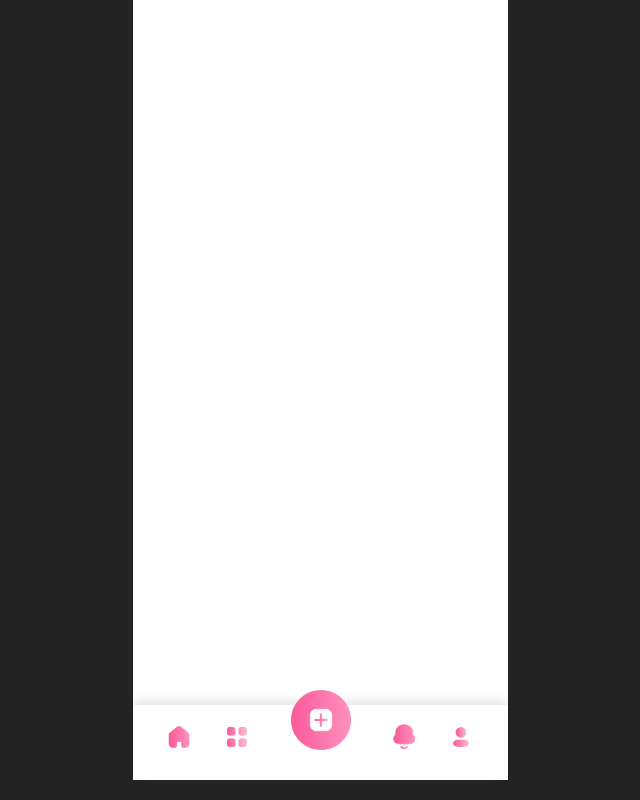
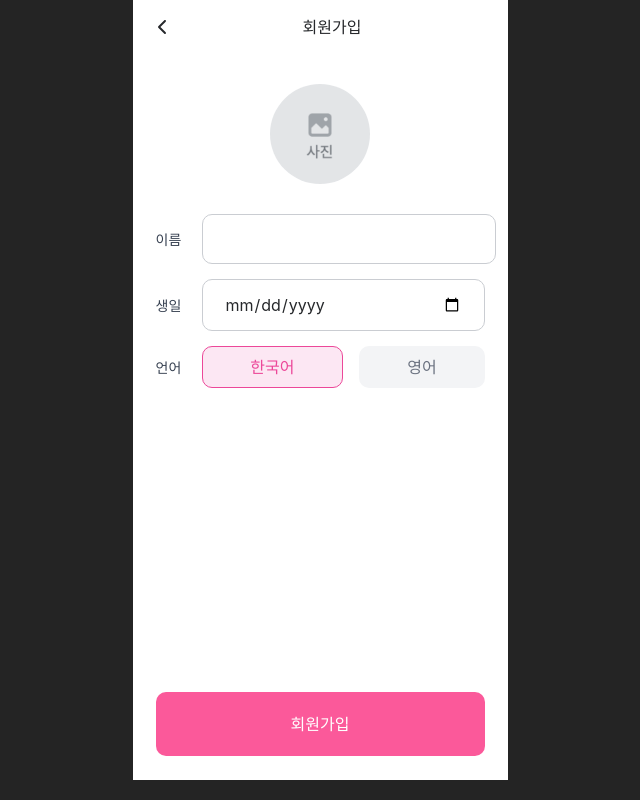
Before and after one commit to Jo-SeongJeong/aingle, a React (Vite) app in the folder aingle-front/: page /signup in a window 1280 px wide. Shown: the whole page, without its empty margins (320-960 px from the left). Built offline with nearby package versions, Linux system fonts and the light colour scheme.

Commit message:
[FEAT] 챗봇 목록

```diff
--- a/aingle-front/src/App.tsx
+++ b/aingle-front/src/App.tsx
@@ -21,7 +21,9 @@ const App = () => {
       </Routes>
       {location.pathname !== "/write" &&
         location.pathname !== "/" &&
-        location.pathname !== "/mypage/edit" && <Footer />}
+        location.pathname !== "/mypage/edit" &&
+        location.pathname !== "/login" &&
+        location.pathname !== "/signup" && <Footer />}
     </div>
   );
 };
--- /dev/null
+++ b/aingle-front/src/pages/onboarding/Signup.tsx
@@ -0,0 +1,140 @@
+import React, { useRef, useState } from "react";
+import TextHeader from "../../components/header/TextHeader";
+import grayImg from "../../assets/images/grayImg.png";
+
+const Signup = () => {
+  const [birthday, setBirthday] = useState("");
+  const [userName, setUserName] = useState("");
+  const [language, setLanguage] = useState("한국어");
+  const [profileImg, setProfileImg] = useState("");
+
+  const [previewUrl, setPreviewUrl] = useState<string | null>(null);
+  const [selectedImage, setSelectedImage] = useState<File | null>(null);
+  const fileInputRef = useRef<HTMLInputElement | null>(null);
+
+  const handleBirthdayChange = (e: React.ChangeEvent<HTMLInputElement>) => {
+    setBirthday(e.target.value);
+  };
+
+  const handleLanguageChange = (lang: string) => {
+    setLanguage(lang);
+  };
+
+  const handleImageClick = () => {
+    fileInputRef.current?.click();
+  };
+
+  const handleImageChange = (e: React.ChangeEvent<HTMLInputElement>) => {
+    const file = e.target.files?.[0];
+    if (file) {
+      setSelectedImage(file);
+      const reader = new FileReader();
+      reader.onloadend = () => {
+        if (typeof reader.result === "string") {
+          setPreviewUrl(reader.result);
+        }
+      };
+      reader.readAsDataURL(file);
+    }
+  };
+
+  const handleSubmit = (e: React.FormEvent) => {
+    e.preventDefault(); // 폼 제출 막기
+    if (!selectedImage) {
+      alert("프로필 이미지를 선택해주세요."); // 파일이 없으면 경고 표시
+      return;
+    }
+    // 서버로 데이터 전송 등의 로직 추가
+  };
+
+  return (
+    <div className="h-full w-[375px] relative bg-white overflow-auto">
+      <TextHeader navTo={"/mypage"} headerText={"회원가입"} />
+      <div className="flex flex-col h-full pt-[54px] pb-6 px-[23px] items-center">
+        <form
+          className="mt-[30px] w-full flex flex-col h-full flex-grow"
+          onSubmit={handleSubmit}
+        >
+          {/* 이미지 */}
+          <div className="flex justify-center">
+            <div
+              className="w-[100px] h-[100px] rounded-full bg-gray-200 flex items-center mb-[30px]"
+              onClick={handleImageClick}
+              style={{
+                backgroundImage: `url(${previewUrl || grayImg})`,
+                backgroundSize: "cover",
+                backgroundPosition: "center",
+              }}
+            >
+              <input
+                type="file"
+                accept="image/*"
+                ref={fileInputRef}
+                onChange={handleImageChange}
+                className="hidden"
+              />
+            </div>
+          </div>
+          {/* 인풋 */}
+          <div>
+            <div className="flex items-center gap-4 mb-[15px]">
+              <h1 className="text-gray-700 text-[14px] min-w-[30px]">이름</h1>
+              <input
+                required
+                className="py-3 px-[22px] border-[1px] border-[#CACDD2] rounded-[10px] flex-grow"
+                type="text"
+                value={userName}
+                onChange={(e) => setUserName(e.target.value)}
+              />
+            </div>
+            <div className="flex items-center gap-4 mb-[15px]">
+              <h1 className="text-gray-700 text-[14px] min-w-[30px]">생일</h1>
+              <input
+                required
+                className="py-3 px-[22px] border-[1px] border-[#CACDD2] rounded-[10px] flex-grow"
+                type="date"
+                value={birthday}
+                onChange={handleBirthdayChange}
+              />
+            </div>
+            <div className="flex items-center gap-4 mb-[15px]">
+              <h1 className="text-gray-700 text-[14px] min-w-[30px]">언어</h1>
+              <div className="flex gap-4 w-full">
+                <button
+                  type="button"
+                  onClick={() => handleLanguageChange("한국어")}
+                  className={`px-4 py-2 rounded-[10px] flex-grow ${
+                    language === "한국어"
+                      ? "bg-pink-100 text-pink-500 border border-pink-500"
+                      : "bg-gray-100 text-gray-500"
+                  }`}
+                >
+                  한국어
+                </button>
+                <button
+                  type="button"
+                  onClick={() => handleLanguageChange("영어")}
+                  className={`px-4 py-2 rounded-[10px] flex-grow ${
+                    language === "영어"
+                      ? "bg-pink-100 text-pink-500 border border-pink-500"
+                      : "bg-gray-100 text-gray-500"
+                  }`}
+                >
+                  영어
+                </button>
+              </div>
+            </div>
+          </div>
+          <button
+            type="submit"
+            className="mt-auto bg-pink-base w-full py-5 rounded-[10px] text-white font-semibold"
+          >
+            회원가입
+          </button>
+        </form>
+      </div>
+    </div>
+  );
+};
+
+export default Signup;
--- /dev/null
+++ b/aingle-front/src/pages/vote/CharDetail.tsx
@@ -0,0 +1,94 @@
+import bgbg from "../../assets/images/bgbg.png";
+import PostCard from "../../components/card/PostCard";
+import cog from "../../assets/icons/settings.png";
+import { useNavigate, useParams } from "react-router-dom";
+import { FontAwesomeIcon } from "@fortawesome/react-fontawesome";
+import { faChevronLeft } from "@fortawesome/free-solid-svg-icons";
+import { useState } from "react";
+
+const CharDetail = () => {
+  const [isFollowing, setIsFollowing] = useState(false);
+  const navigate = useNavigate();
+  const { id: string } = useParams();
+
+  // 더미 데이터 생성
+  const posts = [
+    { id: 1, image: "https://via.placeholder.com/100" },
+    { id: 2, image: "https://via.placeholder.com/100" },
+    { id: 3, image: "https://via.placeholder.com/100" },
+    { id: 4, image: "https://via.placeholder.com/100" },
+    { id: 5, image: "https://via.placeholder.com/100" },
+    { id: 6, image: "https://via.placeholder.com/100" },
+    // 필요한 만큼 추가
+  ];
+
+  return (
+    <div className="h-full w-[375px] relative bg-white overflow-auto ">
+      {/* 배경색 */}
+      <div
+        className="w-full h-[160px] bg-cover bg-center absolute top-0 left-0"
+        style={{ backgroundImage: `url(${bgbg})` }}
+      >
+        <FontAwesomeIcon
+          icon={faChevronLeft}
+          className=" text-white absolute top-[16px] left-[18px] cursor-pointer"
+          onClick={() => {
+            navigate("/mypage/edit");
+          }}
+        />
+      </div>
+
+      {/* 프로필 섹션 */}
+      <div className="relative flex items-center justify-center z-50 mt-[95px] flex-col">
+        <img
+          src="/path/to/profile-image.jpg" // 실제 이미지 URL로 변경하세요
+          className="bg-black w-[100px] h-[100px] rounded-full border-[3px] border-[#FB599A] mb-[10px]"
+          alt="프로필 이미지"
+        />
+        <h1 className="text-[20px] font-semibold mb-3">정채린</h1>
+        <div className="flex gap-[15px] items-center">
+          <div className="bg-[#FFE8F1] py-[15px] px-[40px] flex gap-[70px] rounded-[10px]">
+            <div className="text-center">
+              <h1 className="text-lg font-bold text-pink-base">4</h1>
+              <h1 className="text-[#6A6A6A]">게시물</h1>
+            </div>
+            <div
+              className="text-center"
+              onClick={() => {
+                navigate("/mypage/following");
+              }}
+            >
+              <h1 className="text-lg font-bold text-pink-base">4</h1>
+              <h1 className="text-[#6A6A6A]">팔로워</h1>
+            </div>
+          </div>
+          {!isFollowing ? (
+            <button
+              onClick={() => setIsFollowing(true)}
+              className="w-[82px] h-[50px] rounded-[10px] bg-pink-base text-white"
+            >
+              팔로우
+            </button>
+          ) : (
+            <button
+              onClick={() => setIsFollowing(false)}
+              className="w-[82px] h-[50px] rounded-[10px] bg-[#CFCFCF] text-white"
+            >
+              언팔로우
+            </button>
+          )}
+        </div>
+      </div>
+
+      {/* 게시물 리스트 섹션 */}
+      <div className="px-[23px] pt-[24px] grid grid-cols-3 gap-4">
+        {/* 게시물 데이터 매핑 */}
+        {posts.map((post) => (
+          <PostCard key={post.id} id={post.id} image={post.image} />
+        ))}
+      </div>
+    </div>
+  );
+};
+
+export default CharDetail;
--- a/aingle-front/src/routes/OnboardingPages.tsx
+++ b/aingle-front/src/routes/OnboardingPages.tsx
@@ -3,6 +3,7 @@ import Onboarding from "../pages/onboarding/Onboarding";
 import OnboardingLoading from "../pages/onboarding/OnboardingLoading";
 import OnboardingResult from "../pages/onboarding/OnboardingResult";
 import Login from "../pages/onboarding/Login";
+import Signup from "../pages/onboarding/Signup";
 
 const OnboardingPages = () => {
   return (
@@ -12,6 +13,7 @@ const OnboardingPages = () => {
         <Route path="/loading" element={<OnboardingLoading />} />
         <Route path="/result" element={<OnboardingResult />} />
         <Route path="login" element={<Login />} />
+        <Route path="/signup" element={<Signup />} />
       </Routes>
     </div>
   );
--- a/aingle-front/src/routes/VotePages.tsx
+++ b/aingle-front/src/routes/VotePages.tsx
@@ -1,11 +1,13 @@
 import { Route, Routes } from "react-router-dom";
 import Vote from "../pages/vote/Vote";
+import CharDetail from "../pages/vote/CharDetail";
 
 const VotePages = () => {
   return (
     <div className="h-full w-[375px] relative bg-white">
       <Routes>
         <Route path="/" element={<Vote />} />
+        <Route path="/chardetail/:id" element={<CharDetail />} />
       </Routes>
     </div>
   );
```
